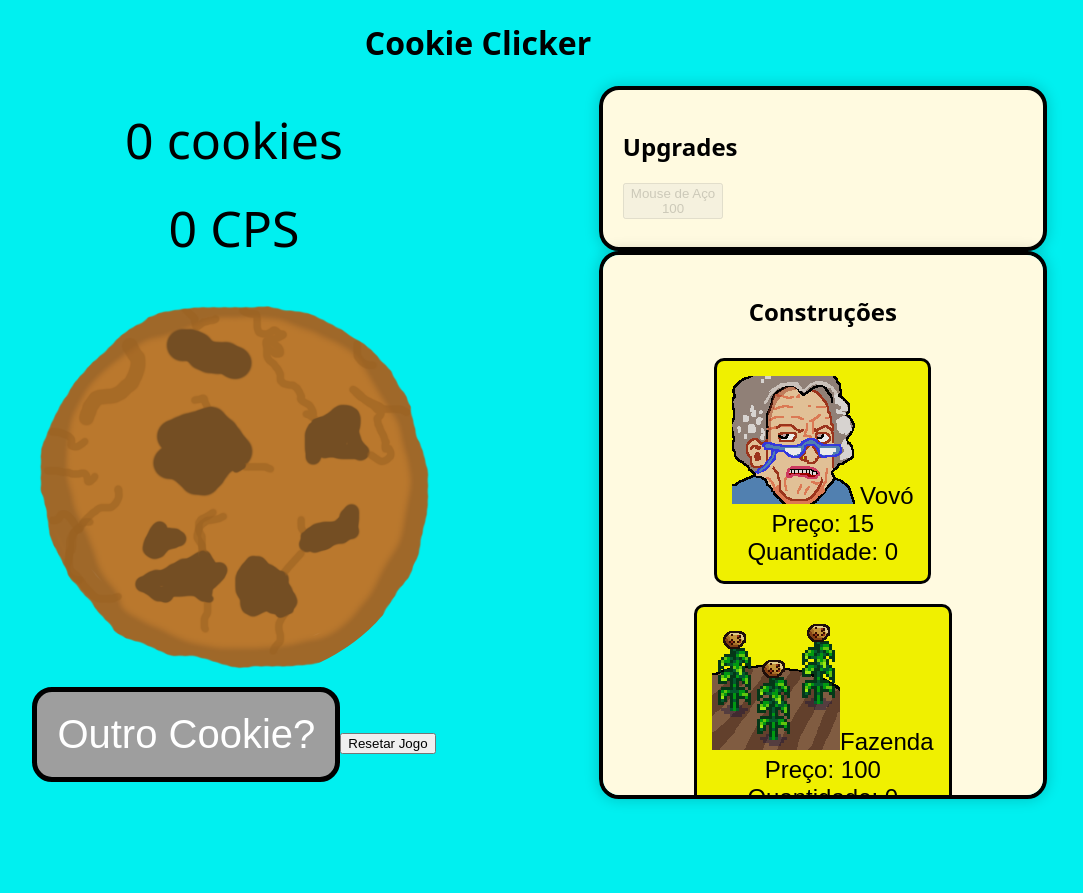
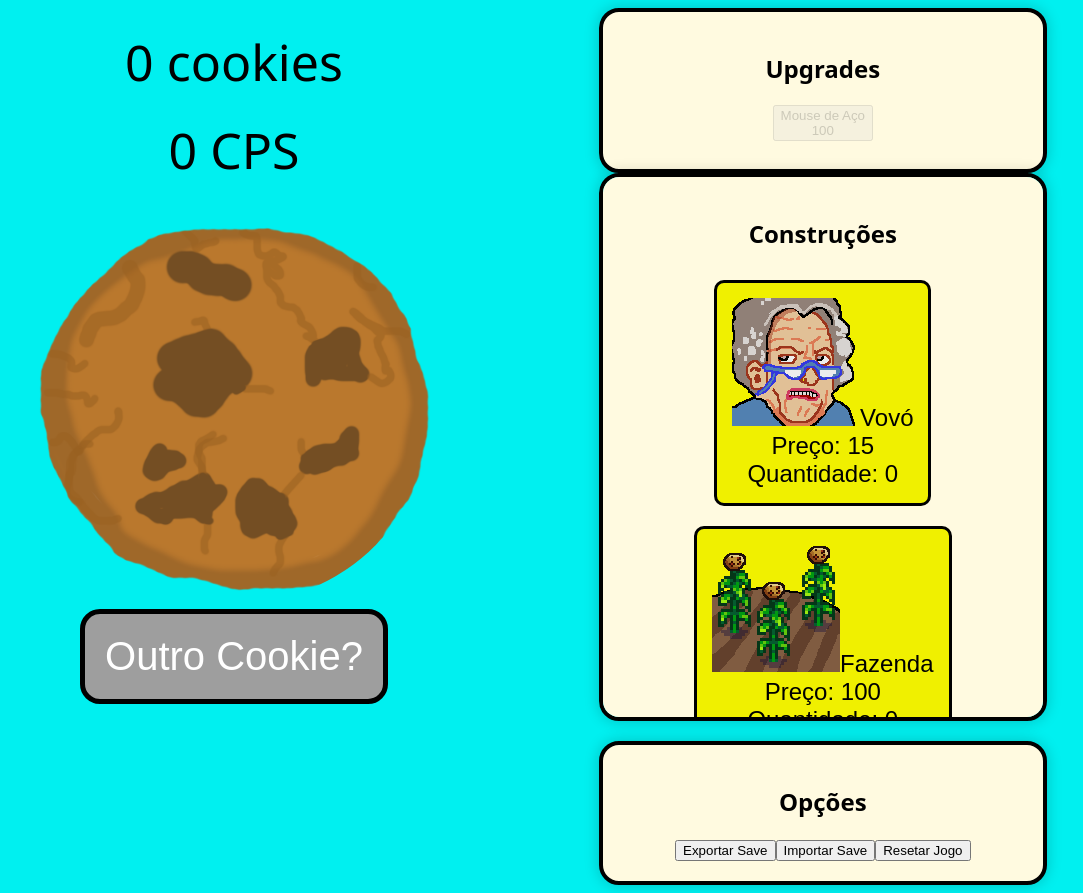
Before and after one commit to DanilegoPlays/DanilegoCookie, a React (Create React App) app: page / in a window 1280 px wide. Shown: the whole page, without its empty margins (162-1245 px from the left). Before the commit the page ends 827 px from the top, so only its background shows below. Built offline with nearby package versions, Linux system fonts and the light colour scheme; grey boxes are pictures that could not be loaded.

Commit message:
Versão 5.1 - Mais Saves!
- Adicionados botões para Exportar e Importar saves
- Novo visual para os Templos de Karaj
- Novos upgrades de click

```diff
--- a/src/App.js
+++ b/src/App.js
@@ -22,6 +22,8 @@ function App() {
   const [melhorias, setMelhorias] = useState([
     {nome: "Mouse de Aço", preço: 100, efeito:'duplicarClick', id: 'click1', comprado: false},
     {nome: "Super Mouse", preço: 500, efeito:'duplicarClick', id: 'click2', comprado: false},
+    {nome: "Mouse de Ouro", preço: 10000, efeito:'duplicarClick', id: 'click3', comprado: false},
+    {nome: "Mouse de Vibrânio", preço: 50000, efeito:'duplicarClick', id: 'click4', comprado: false},
     {nome: "Treinamento da Vovó", preço: 500, efeito:'duplicarVovo', id: 'vovo1', comprado: false},
     {nome: "Super Vovó", preço: 2000, efeito:'duplicarVovo', id: 'vovo2', comprado: false},
     {nome: "Fertilizante", preço: 5000, efeito:'duplicarFazenda', id: 'fazenda1', comprado: false},
@@ -36,6 +38,7 @@ function App() {
   //const [hover, setHover] = useState(false);
   const [isVisible, setIsVisible] = useState(false);
   const [numerinhos, setNumerinhos] = useState([]);
+  const [avisoSave, setAvisoSave] = useState(false);
 
   // referências
   const contagemRef = useRef(contagem);
@@ -63,7 +66,13 @@ function App() {
       };
       localStorage.setItem("QuickSave", JSON.stringify(saveData));
       console.log("jogo salvo", saveData);
-    }, 5000);
+
+      setAvisoSave(true);
+
+      // hide after animation
+      setTimeout(() => setAvisoSave(false), 2000);
+
+    }, 60000);
 
     return () => clearInterval(autoSave);
   }, []);
@@ -89,9 +98,6 @@ function App() {
     }
 
   }, []);
-
-
-
 
 
   // efeitos das melhorias
@@ -154,7 +160,7 @@ function App() {
     return () => clearInterval(timer); // limpa o timer
   }, [construcoes, melhorias]);
 
-
+  // função click (gera os cookies do click)
   function AssarCookies() {
     setContagem((anterior) => anterior + clickRef.current);
     //document.querySelectorAll('#Escondido1').forEach((item) => {
@@ -169,7 +175,7 @@ function App() {
 
 
   }
-
+  // função anti-click
   function DestruirCookies() {
     setContagem(contagem - 1);
     document.querySelectorAll('#Escondido2').forEach((item) => {
@@ -179,6 +185,7 @@ function App() {
 
   // animação do cookie
   const controls = useAnimation();
+  // função click (animação)
   const Clicar = (e) => {
 
     // --- Animação dos numerinhos
@@ -202,9 +209,6 @@ function App() {
       setNumerinhos((prev) => prev.filter((t) => t.id !== id));
     }, 2000);
   };
-
-
-
 
 
   function ComprarConstrucao(indice) {
@@ -236,6 +240,7 @@ function App() {
       })
     );
   }
+
   // aplicar efeito das melhorias (não funcionando)
   function AplicarEfeito(efeito) {
     if (efeito === "duplicarClick") {
@@ -257,18 +262,75 @@ function App() {
     }
   }
 
-  // Condição para desbloquear “Treinamento da Vovó”
+  function DeletarSave() {
+    const confirmar = window.confirm(
+    "Tem certeza que quer deletar o save? \n\nEsta ação não pode ser desfeita!"
+  );
+
+  if (!confirmar) return;
+
+    localStorage.removeItem("QuickSave");
+    window.location.reload();
+
+  }
+
+  function ExportarSave() {
+    const saveData = {
+        contagem: contagemRef.current,
+        click: clickRef.current,
+        construcoes: construcoesRef.current,
+        melhorias: melhoriasRef.current,
+      };
+    const saveTexto = JSON.stringify(saveData);
+
+    const encoded = btoa(saveTexto);  // save com encode base 64
+
+    navigator.clipboard.writeText(encoded).catch(() => {});
+    alert("Save copied:\n\n" + encoded);
+
+    //navigator.clipboard.writeText(saveTexto).catch(() => {});
+
+    //alert("Salvamento copiado:\n\n" + saveTexto);
+  }
+
+  function ImportarSave() {
+    const input = prompt("Coloque seu save aqui:");
+
+
+    try {
+      let decoded = atob(input); // decode base 64
+      const dados = JSON.parse(decoded);
+
+
+      setContagem(dados.contagem);
+      setClick(dados.click);
+      setConstrucoes(dados.construcoes);
+      setMelhorias(dados.melhorias);
+
+    } catch {
+      alert("erro ao carregar o save");
+    }
+
+
+
+
+
+  }
+
+  // Condição para desbloquear upgrades
   const ContagemVovo = construcoes.find((c) => c.nome === "Vovó")?.quantidade || 0;
   const ContagemFazenda = construcoes.find((c) => c.nome === "Fazenda")?.quantidade || 0;
   const ContagemFabrica = construcoes.find((c) => c.nome === "Fábrica")?.quantidade || 0;
   const ContagemTemplo = construcoes.find((c) => c.nome === "Templo de Karaj")?.quantidade || 0;
-  // separar somente os upgrades que devem aparecer
+  // filtro que separa somente os upgrades que devem aparecer
   const upgradesDisponiveis = melhorias
   .map((m, i) => ({ ...m, indiceOriginal: i }))
   .filter(m => {
     if (m.comprado) return false;
 
     if (m.id === "click2" && contagem < 100) return false;
+    if (m.id === "click3" && contagem < 1000) return false;
+    if (m.id === "click4" && contagem < 10000) return false;
     if (m.id === "vovo1" && ContagemVovo < 1) return false;
     if (m.id === "vovo2" && ContagemVovo < 10) return false;
     if (m.id === "fazenda1" && ContagemFazenda < 1) return false;
@@ -284,11 +346,41 @@ function App() {
   // lista de upgrades comprados
   const upgradesComprados = melhorias.filter((m) => m.comprado);
 
+  return (
+    <div className="App">
+
+      {/* Aviso de jogo salvo (pode ser usado para mais avisos no futuro) */}
+      <div style={{
+        position: "fixed",
+        left: 0,
+        right: 0,
+        bottom: 18,
+        pointerEvents: "none",
+        display: "flex",
+        justifyContent: "center",
+        alignItems: "center",
+        zIndex: 9999
+      }}>
+        {avisoSave && (
+          <motion.div
+            initial={{ opacity: 1, y: 0 }}
+            animate={{ opacity: 0, y: -30 }}
+            transition={{ duration: 2.0 }}
+            style={{
+              position: "absolute",
+              width: "100%",
+              textAlign: "center",
+              fontSize: "20px",
+              fontWeight: "bold",
+              pointerEvents: "none",
+            }}
+          >
+            Jogo Salvo!
+          </motion.div>
+        )}
+      </div>
 
 
-  return (
-    <div className="App">
-      <h1>Cookie Clicker</h1>
       <div className="jogo">
         <div className="seção-cookie">
           <div style={{ fontSize: "50px", margin: "20px 0" }}>{`${Math.floor(contagem)} cookies`}</div>
@@ -336,18 +428,9 @@ function App() {
           ))}
 
 
-
           <button id="cookie2" onClick={DestruirCookies} style={{cursor: "pointer" }}>
             Outro Cookie?
           </button>
-
-          <button onClick={() => {
-            localStorage.removeItem("QuickSave");
-            window.location.reload();
-          }}>
-            Resetar Jogo
-          </button>
-
 
 
           {isVisible && <section className="escondido" id="Escondido1">
@@ -389,12 +472,26 @@ function App() {
               <button className ="construcoes" id={c.nome} onClick={() => ComprarConstrucao(i)} style={{cursor: "pointer"}}>
               <img src={c.icone}></img>
               {c.nome} <br />
-              {//CPS: {c.cps} <br />
-              }
               Preço: {c.preço} <br />
               Quantidade: {c.quantidade}
               </button>
             )}
+          </div>
+
+          <div className="seção-opções">
+            <h2> Opções </h2>
+              <button onClick={ExportarSave}>
+                Exportar Save
+              </button>
+
+              <button onClick={ImportarSave}>
+                Importar Save
+              </button>
+
+              <button onClick={DeletarSave}>
+                Resetar Jogo
+              </button>
+
           </div>
 
         </div>
--- a/src/index.css
+++ b/src/index.css
@@ -21,7 +21,7 @@
 
 .seção-upgrades {
   width: 400px;
-  text-align: left;
+  text-align: center;
   background-color: #fffae0;
   padding: 20px;
   border-radius: 20px;
@@ -31,10 +31,10 @@
 }
 
 
-/* Seção das construções (direita) */
+/* Seção das construções */
 .seção-construções {
   width: 400px;
-  text-align: left;
+  text-align: center;
   background-color: #fffae0;
   padding: 20px;
   border-radius: 20px;
@@ -61,6 +61,17 @@
 .seção-construções::-webkit-scrollbar-track {
   background-color: #fff;
   border-radius: 8px;
+}
+
+.seção-opções {
+  width: 400px;
+  text-align: center;
+  background-color: #fffae0;
+  padding: 20px;
+  border-radius: 20px;
+  border: 4px solid #000;
+  box-shadow: 0 0 15px rgba(0, 0, 0, 0.2);
+
 }
 
 
```
Also changed, not shown: src/Karaj.png.
